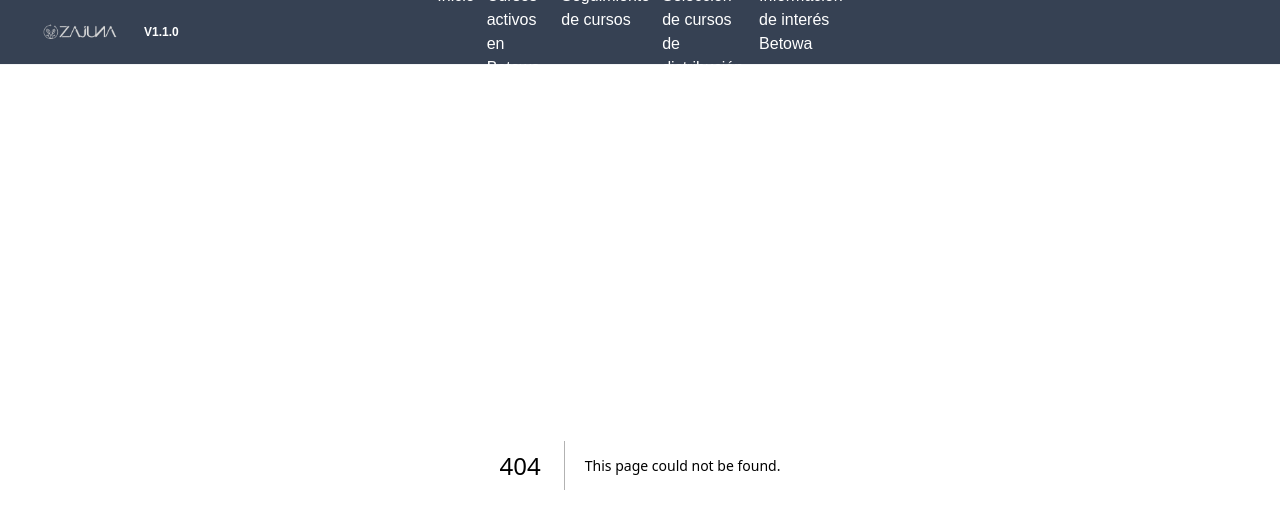
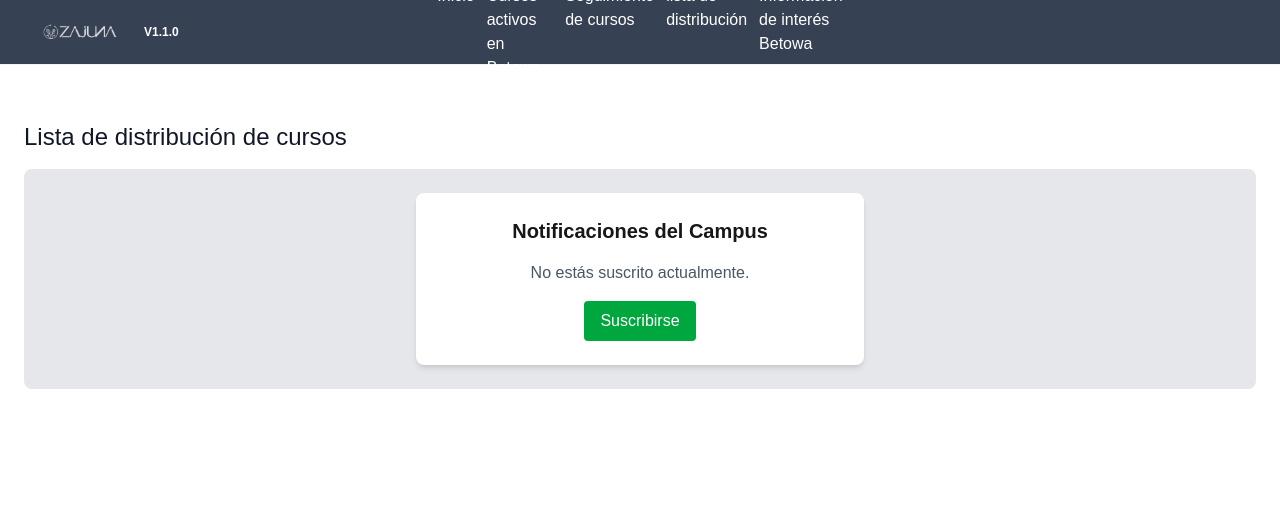
Before and after one commit to japalacioSena/Recomendacion-de-cursos, a Next.js app in the folder frontend/: page /lista_distribucion in a window 1280 px wide. Before the commit this address had no page. Shown: the top 528 px of the page. Built offline with nearby package versions, Linux system fonts and the light colour scheme.

Commit message:
Suscripción

```diff
--- a/frontend/src/app/components/Navbar.jsx
+++ b/frontend/src/app/components/Navbar.jsx
@@ -14,7 +14,7 @@ export default function Navbar() {
             <a href="/">Inicio</a>
             <a href="/cursos_activos">Cursos activos en Betowa</a>
             <a href="/seguimiento_cursos">Seguimiento de cursos</a>
-            <a href="">Selección de cursos de distribución</a>
+            <a href="/lista_distribucion">lista de distribución</a>
             <a href="/informacion_betowa">Información de interés Betowa</a>
           </div>
         </div>
--- /dev/null
+++ b/frontend/src/app/lista_distribucion/components/listaDistribución.tsx
@@ -0,0 +1,47 @@
+"use client";
+import { useState } from "react";
+
+export default function ListaDistribucion() {
+  const [suscrito, setSuscrito] = useState(false);
+  const [loading, setLoading] = useState(false);
+
+  const handleToggle = async () => {
+    setLoading(true);
+
+    // 🔹 Simulamos el envío al backend con un retardo de 1.5 segundos
+    await new Promise((resolve) => setTimeout(resolve, 1500));
+
+    // 🔹 Cambiamos el estado de suscripción
+    setSuscrito(!suscrito);
+    setLoading(false);
+
+    console.log(
+      !suscrito ? "Simulación: suscripción realizada" : "Simulación: baja realizada"
+    );
+  };
+
+  return (
+    <div className="flex flex-col items-center gap-4 p-6 bg-white rounded-lg shadow-md w-full max-w-md mx-auto">
+      <h2 className="text-xl font-bold">Notificaciones del Campus</h2>
+      <p className="text-gray-600">
+        {suscrito
+          ? "Estás suscrito a las notificaciones."
+          : "No estás suscrito actualmente."}
+      </p>
+
+      <button
+        onClick={handleToggle}
+        disabled={loading}
+        className={`px-4 py-2 rounded text-white transition ${
+          suscrito ? "bg-red-600 hover:bg-red-700" : "bg-green-600 hover:bg-green-700"
+        } ${loading ? "opacity-70 cursor-not-allowed" : ""}`}
+      >
+        {loading
+          ? "Procesando..."
+          : suscrito
+          ? "Darse de baja"
+          : "Suscribirse"}
+      </button>
+    </div>
+  );
+}
--- /dev/null
+++ b/frontend/src/app/lista_distribucion/page.tsx
@@ -0,0 +1,14 @@
+import ListaDistribucion from "./components/listaDistribución";
+
+export default function CursosActivosPage() {
+  return (
+    <div className="p-6">
+      <h1 className="mt-8 text-2xl font-medium text-gray-900">
+        Lista de distribución de cursos
+      </h1>
+      <div className="bg-gray-200 bg-opacity-25 rounded-lg p-6 mt-4">
+        <ListaDistribucion />
+      </div>
+    </div>
+  );
+}
```
